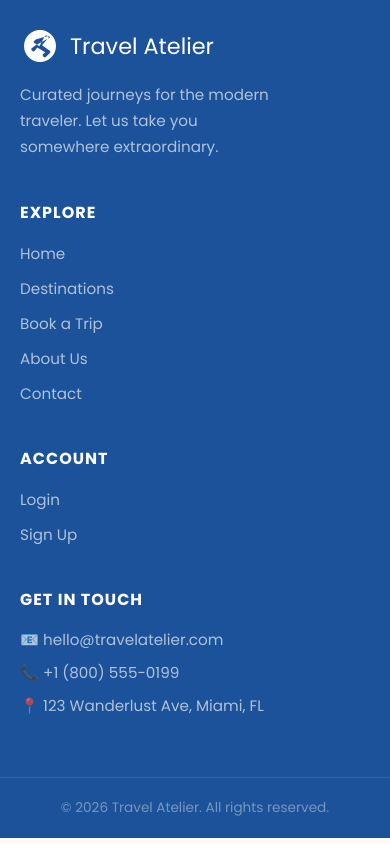
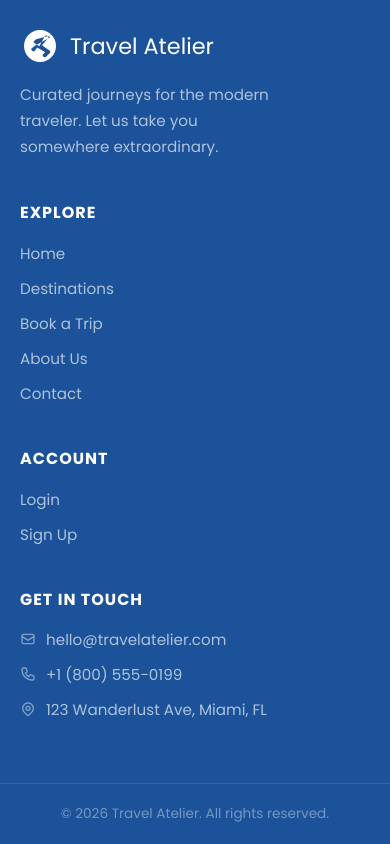
Before and after one commit to jarenkendrick14/FINALS-Travel-Atelier, a Vue app: page /login in a window 390 px wide. Shown: the part 867-1711 px from the top of the page. Built offline with nearby package versions, Linux system fonts and the light colour scheme.

Commit message:
Fix responsiveness, replace emojis with SVG icons, fix How It Works line

```diff
--- a/src/components/Footer.vue
+++ b/src/components/Footer.vue
@@ -33,9 +33,18 @@
 
       <div class="footer-contact">
         <h4>Get in Touch</h4>
-        <p>📧 hello@travelatelier.com</p>
-        <p>📞 +1 (800) 555-0199</p>
-        <p>📍 123 Wanderlust Ave, Miami, FL</p>
+        <p>
+          <svg xmlns="http://www.w3.org/2000/svg" width="16" height="16" fill="none" viewBox="0 0 24 24" stroke="currentColor"><path stroke-linecap="round" stroke-linejoin="round" stroke-width="2" d="M3 8l7.89 5.26a2 2 0 002.22 0L21 8M5 19h14a2 2 0 002-2V7a2 2 0 00-2-2H5a2 2 0 00-2 2v10a2 2 0 002 2z"/></svg>
+          hello@travelatelier.com
+        </p>
+        <p>
+          <svg xmlns="http://www.w3.org/2000/svg" width="16" height="16" fill="none" viewBox="0 0 24 24" stroke="currentColor"><path stroke-linecap="round" stroke-linejoin="round" stroke-width="2" d="M3 5a2 2 0 012-2h3.28a1 1 0 01.948.684l1.498 4.493a1 1 0 01-.502 1.21l-2.257 1.13a11.042 11.042 0 005.516 5.516l1.13-2.257a1 1 0 011.21-.502l4.493 1.498a1 1 0 01.684.949V19a2 2 0 01-2 2h-1C9.716 21 3 14.284 3 6V5z"/></svg>
+          +1 (800) 555-0199
+        </p>
+        <p>
+          <svg xmlns="http://www.w3.org/2000/svg" width="16" height="16" fill="none" viewBox="0 0 24 24" stroke="currentColor"><path stroke-linecap="round" stroke-linejoin="round" stroke-width="2" d="M17.657 16.657L13.414 20.9a1.998 1.998 0 01-2.827 0l-4.244-4.243a8 8 0 1111.314 0z"/><path stroke-linecap="round" stroke-linejoin="round" stroke-width="2" d="M15 11a3 3 0 11-6 0 3 3 0 016 0z"/></svg>
+          123 Wanderlust Ave, Miami, FL
+        </p>
       </div>
 
     </div>
@@ -127,8 +136,16 @@ h4 {
 
 .footer-contact p {
   font-size: 0.95rem;
-  margin-bottom: 10px;
+  margin-bottom: 12px;
   color: rgba(255,255,255,0.65);
+  display: flex;
+  align-items: center;
+  gap: 10px;
+}
+
+.footer-contact svg {
+  flex-shrink: 0;
+  opacity: 0.7;
 }
 
 .footer-bottom {
--- a/src/views/AboutView.vue
+++ b/src/views/AboutView.vue
@@ -35,7 +35,12 @@ p {
   color: #333;
 }
 .contact .email {
-    font-size: 1.5rem;
-    margin: 15px 0;
+  font-size: 1.5rem;
+  margin: 15px 0;
+}
+
+@media (max-width: 600px) {
+  h1, h2 { font-size: 2rem; }
+  .about-us { padding: 50px 0; }
 }
 </style>
--- a/src/views/BookHere.vue
+++ b/src/views/BookHere.vue
@@ -220,4 +220,19 @@ input {
 input {
   box-sizing: border-box;
 }
+
+@media (max-width: 768px) {
+  .overlay {
+    padding: 20px;
+    margin: 0 16px;
+  }
+
+  .booking-form, .summary-panel {
+    flex: 1 1 100%;
+  }
+
+  .booking-form h2, .summary-panel h2 {
+    font-size: 1.5rem;
+  }
+}
 </style>
--- a/src/views/ContactView.vue
+++ b/src/views/ContactView.vue
@@ -171,4 +171,9 @@ textarea {
   color: #721c24;
   border: 1px solid #f5c6cb;
 }
+
+@media (max-width: 600px) {
+  h1 { font-size: 2rem; }
+  .form-container { padding: 24px 16px; }
+}
 </style>
--- a/src/views/CustomerListView.vue
+++ b/src/views/CustomerListView.vue
@@ -50,7 +50,7 @@ const setSort = (key) => {
 };
 
 const sortIcon = (key) => {
-  if (sortKey.value !== key) return '↕';
+  if (sortKey.value !== key) return '⇅';
   return sortDir.value === 'asc' ? '↑' : '↓';
 };
 
--- a/src/views/HomeView.vue
+++ b/src/views/HomeView.vue
@@ -4,12 +4,12 @@
   <div class="hero-wrapper">
     <div class="hero-overlay"></div>
     <div class="hero-content">
-      <p class="hero-eyebrow">✦ Premium Travel Experiences</p>
+      <p class="hero-eyebrow">— Premium Travel Experiences —</p>
       <h1>Your Journey<br><span class="accent">Starts Here</span></h1>
       <p class="hero-sub">Discover handpicked destinations crafted for the modern explorer.</p>
       <form @submit.prevent="handleSearch" class="search-container">
         <div class="search-bar">
-          <span class="search-icon">⌕</span>
+          <span class="search-icon"><svg xmlns="http://www.w3.org/2000/svg" width="20" height="20" fill="none" viewBox="0 0 24 24" stroke="currentColor"><path stroke-linecap="round" stroke-linejoin="round" stroke-width="2" d="M21 21l-6-6m2-5a7 7 0 11-14 0 7 7 0 0114 0z"/></svg></span>
           <input type="text" v-model="searchQuery" placeholder="Search destinations like 'Paris', 'Japan'..." />
           <button type="submit" class="search-btn">Search</button>
         </div>
@@ -20,7 +20,7 @@
     </div>
     <div class="hero-scroll-hint">
       <span>Scroll to explore</span>
-      <div class="scroll-arrow">↓</div>
+      <div class="scroll-arrow"><svg xmlns="http://www.w3.org/2000/svg" width="18" height="18" fill="none" viewBox="0 0 24 24" stroke="currentColor"><path stroke-linecap="round" stroke-linejoin="round" stroke-width="2" d="M19 9l-7 7-7-7"/></svg></div>
     </div>
   </div>
 
@@ -52,7 +52,7 @@
         >
           <img :src="getImageUrl(dest.imageUrl)" :alt="dest.name" />
           <div class="featured-card-overlay">
-            <p class="featured-location">📍 {{ dest.location }}</p>
+            <p class="featured-location"><svg xmlns="http://www.w3.org/2000/svg" width="13" height="13" fill="none" viewBox="0 0 24 24" stroke="currentColor"><path stroke-linecap="round" stroke-linejoin="round" stroke-width="2" d="M17.657 16.657L13.414 20.9a1.998 1.998 0 01-2.827 0l-4.244-4.243a8 8 0 1111.314 0z"/><path stroke-linecap="round" stroke-linejoin="round" stroke-width="2" d="M15 11a3 3 0 11-6 0 3 3 0 016 0z"/></svg> {{ dest.location }}</p>
             <h3>{{ dest.name }}</h3>
             <span class="featured-cta">Book Now →</span>
           </div>
@@ -129,7 +129,7 @@ const popularTags = ['Singapore', 'Paris', 'Japan', 'Italy', 'Australia'];
 const stats = [
   { value: '6+', label: 'Destinations' },
   { value: '500+', label: 'Happy Travelers' },
-  { value: '4.9★', label: 'Average Rating' },
+  { value: '4.9 / 5', label: 'Average Rating' },
   { value: '24/7', label: 'Customer Support' },
 ];
 
@@ -277,10 +277,11 @@ h1 .accent {
 }
 
 .search-icon {
-  font-size: 1.4rem;
   color: #aaa;
-  margin-right: 10px;
+  margin-right: 4px;
   flex-shrink: 0;
+  display: flex;
+  align-items: center;
 }
 
 .search-bar input {
@@ -596,11 +597,11 @@ h1 .accent {
 .steps-grid::before {
   content: '';
   position: absolute;
-  top: 48px;
-  left: calc(16.66% + 20px);
-  right: calc(16.66% + 20px);
-  height: 2px;
-  background: rgba(255,255,255,0.15);
+  top: 74px;
+  left: 16.67%;
+  right: 16.67%;
+  height: 1px;
+  background: rgba(255,255,255,0.2);
   z-index: 0;
 }
 
--- a/src/views/LoginView.vue
+++ b/src/views/LoginView.vue
@@ -155,4 +155,9 @@ input {
 .signup-link a:hover {
   text-decoration: underline;
 }
+
+@media (max-width: 480px) {
+  .login-container { padding: 28px 18px; }
+  h2 { font-size: 1.6rem; }
+}
 </style>
--- a/src/views/RegisterView.vue
+++ b/src/views/RegisterView.vue
@@ -199,4 +199,9 @@ input {
 .login-link a:hover {
   text-decoration: underline;
 }
+
+@media (max-width: 480px) {
+  .register-container { padding: 28px 18px; }
+  h2 { font-size: 1.6rem; }
+}
 </style>
```
